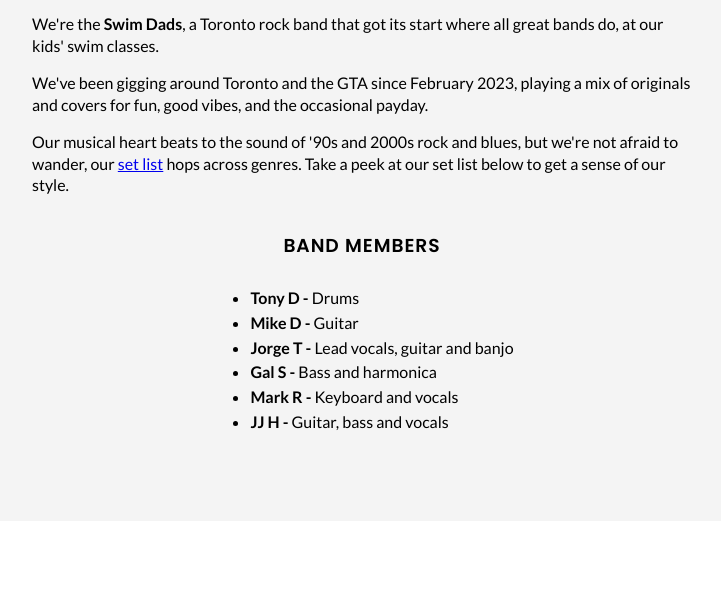
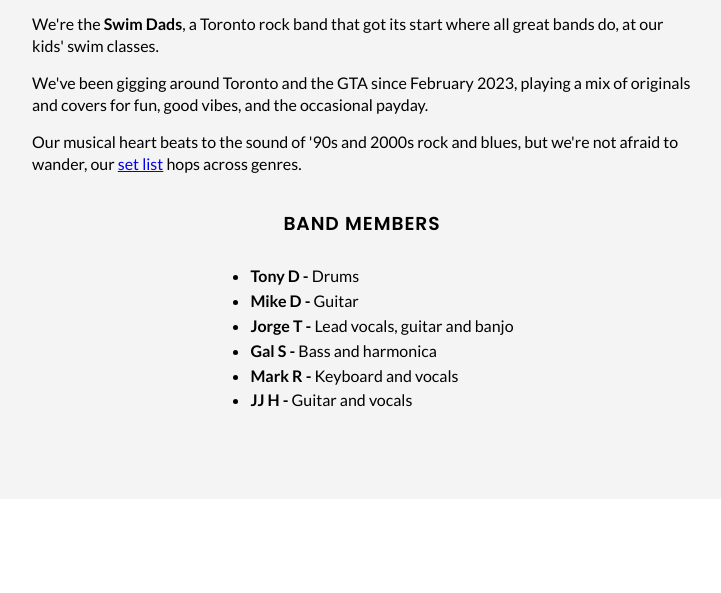
Before and after one commit to jjhiew/swimdadstheband.com, a website: page index.html in a window 1280 px wide. Shown: the part 865-1458 px from the top of the page, without its empty margins (278-999 px from the left). Drawn offline with Linux system fonts and the light colour scheme.

Commit message:
Few more updates

```diff
--- a/index.html
+++ b/index.html
@@ -42,7 +42,7 @@
         <div class="about-text">
             <p>We're the <b>Swim Dads</b>, a Toronto rock band that got its start where all great bands do, at our kids' swim classes.</p>
             <p>We've been gigging around Toronto and the GTA since February 2023, playing a mix of originals and covers for fun, good vibes, and the occasional payday.</p>
-            <p>Our musical heart beats to the sound of '90s and 2000s rock and blues, but we're not afraid to wander, our <a href="#setlist">set list</a> hops across genres. Take a peek at our set list below to get a sense of our style.</p>
+            <p>Our musical heart beats to the sound of '90s and 2000s rock and blues, but we're not afraid to wander, our <a href="#setlist">set list</a> hops across genres.</p>
         </div>
 
         <div class="members">
@@ -53,7 +53,7 @@
                 <li><b>Jorge T - </b> Lead vocals, guitar and banjo</li>
                 <li><b>Gal S - </b> Bass and harmonica</li>
                 <li><b>Mark R - </b> Keyboard and vocals</li>
-                <li><b>JJ H - </b> Guitar, bass and vocals</li>
+                <li><b>JJ H - </b> Guitar and vocals</li>
             </ul>
         </div>
     </section>
@@ -100,7 +100,7 @@
 
     <section class="setlist" id="setlist">
         <h2>Set List</h2>
-        <p>These are just some of the many songs we can include in our set list.</p>
+        <p>These are just some of the many songs we play, request are always welcome.</p>
         <ul class="setlist-ul">
             <li>Audioslave - <i>Like a Stone</i></li>
             <li>Black Keys - <i>I Got Mine</i></li>
```
